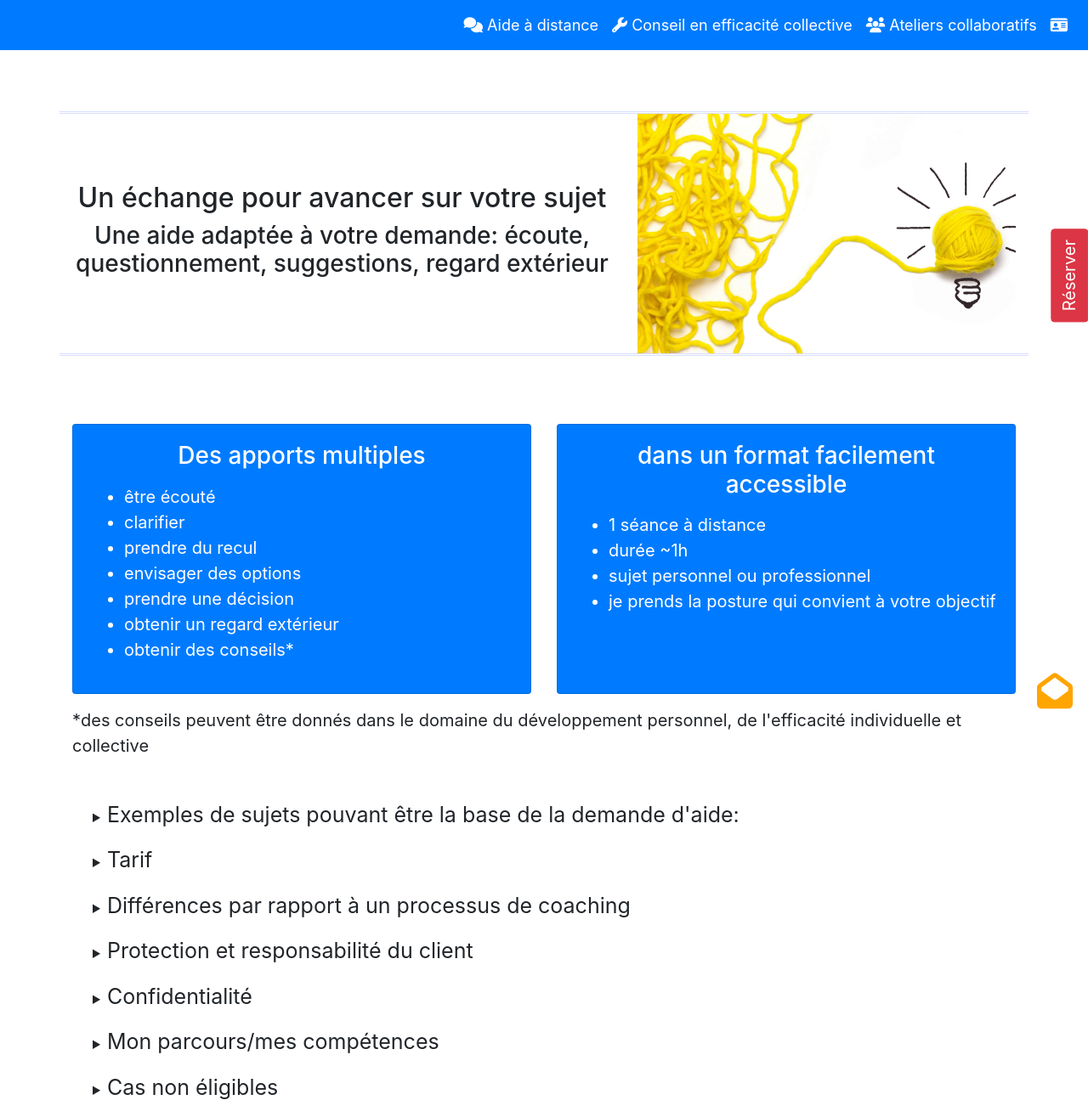
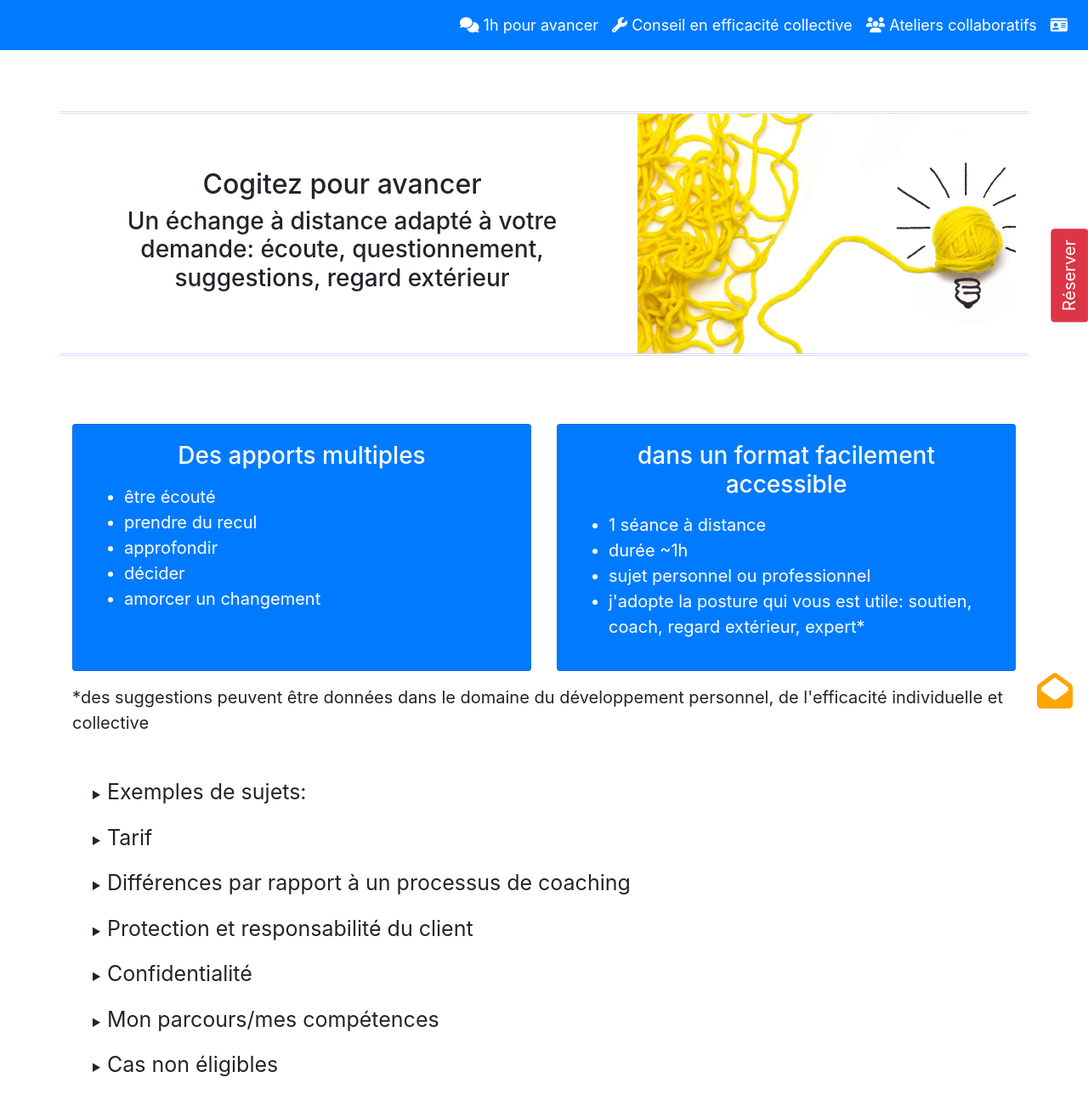
Before and after one commit to OrgaEvolutions/orgaevolutions.github.io, a Jekyll site: the page built from echange.html, in a window 1280 px wide. Shown: the whole page at 85% size. Built offline with Jekyll 4.4.1, drawn with Linux system fonts in a browser that asks for light colours; nearby versions of some CDN libraries; some web fonts are replaced; after the commit the page ends 1289 px from its top, so only the background shows below that.

Commit message:
cogitez pour avancer

```diff
--- a/_config.yml
+++ b/_config.yml
@@ -1,6 +1,6 @@
 title: (r)Evolutions
 markdown: kramdown
-echange_libelle: "Aide à distance"
+echange_libelle: "1h pour avancer"
 echange_lien: echange.html
 defaults:
   -
--- a/_data/QR.yml
+++ b/_data/QR.yml
@@ -1,6 +1,6 @@
-- titre: "Exemples de sujets pouvant être la base de la demande d'aide:"
+- titre: "Exemples de sujets:"
   contenu: "<ul><li>Je veux avoir plus confiance en moi</li>
-  <li>Je voudrais lâche prise plus souvent</li>
+  <li>Je voudrais lâcher prise plus souvent</li>
   <li>Je veux apaiser ma relation avec un(e) ami(e)/mon enfant/un collègue</li>
   <li>Je ne veux plus hurler de colère</li>
   <li>Je voudrais plus de considération</li>
--- a/echange.html
+++ b/echange.html
@@ -1,15 +1,15 @@
 ---
 layout: default
 img_vignette: "img/pelote.png"
-description: "'Un échange pour avancer sur votre sujet. Une aide adaptée à votre demande: écoute, questionnement, suggestions, regard extérieur.'"
+description: "'Cogitez pour avancer. Un échange à distance adapté à votre demande: écoute, questionnement, suggestions, regard extérieur.'"
 ---
 
 <br>
 
 <div class="row text-center align-content-center mt-5 mb-5" style="border-top:#d9deff double;border-bottom:#d9deff double;">
 	<div class="col-xs-12 col-md-7 align-self-center">
-		<h2>Un échange pour avancer sur votre sujet</h2>
-		<h3>Une aide adaptée à votre demande: écoute, questionnement, suggestions, regard extérieur</h3>
+		<h2>Cogitez pour avancer</h2>
+		<h3>Un échange à distance adapté à votre demande: écoute, questionnement, suggestions, regard extérieur</h3>
 	</div>
 	<div class="col-5 align-self-center d-none d-md-block">
 		<img src="img/pelote.png" class="img-fluid">
@@ -27,12 +27,10 @@ description: "'Un échange pour avancer sur votre sujet. Une aide adaptée à vo
 				<p class="card-text">
 					<ul style="font-size:20px">
 							<li>être écouté</li>
-							<li>clarifier</li>
 							<li>prendre du recul</li>
-							<li>envisager des options</li>
-							<li>prendre une décision</li>
-							<li>obtenir un regard extérieur</li>
-							<li>obtenir des conseils*</li>
+							<li>approfondir</li>
+							<li>décider</li>
+							<li>amorcer un changement</li>
 					</ul>
 				</p>
 			</div>
@@ -49,13 +47,13 @@ description: "'Un échange pour avancer sur votre sujet. Une aide adaptée à vo
 							<li>1 séance à distance</li>
 							<li>durée ~1h</li>
 							<li>sujet personnel ou professionnel</li>
-							<li>je prends la posture qui convient à votre objectif</li>
+							<li>j'adopte la posture qui vous est utile: soutien, coach, regard extérieur, expert*</li>
 					</ul>
 				</p>
 			</div>
 		</div>
 	</div>
-	<div class="col mt-2 mb-2" style="font-size:20px">*des conseils peuvent être donnés dans le domaine du développement personnel, de l'efficacité individuelle et collective</div>
+	<div class="col mt-2 mb-2" style="font-size:20px">*des suggestions peuvent être données dans le domaine du développement personnel, de l'efficacité individuelle et collective</div>
 </div>
 <div style="position:fixed;top:25vh;right:0vh;"><a href="reservation.html"><button type="button" class="btn btn-danger rotate" style="font-size:20px;">Réserver</button></a></div>
 <!--<div style="border-top:#d9deff double;border-bottom:#d9deff double;min-height: 85vh;background-image:url('img/echange/pelote.png')">
```
